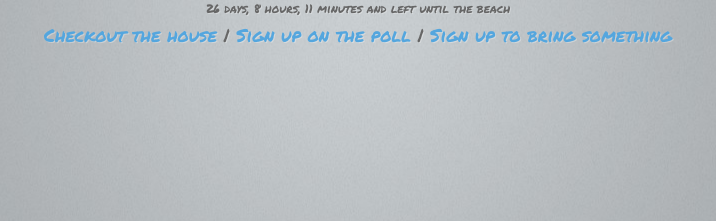
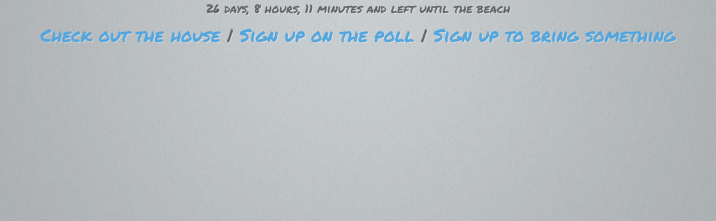
Before and after one commit to andyhull/countdown, a plain HTML site: page index.html in a window 1280 px wide. Shown: the part 384-605 px from the top of the page, 282-998 px from the left. Drawn offline with nearby package versions, Linux system fonts and the light colour scheme; a web font is replaced by a local one.

Commit message:
fixing a typo

```diff
--- a/index.html
+++ b/index.html
@@ -23,7 +23,7 @@
 
 		<p id="note"></p>
       <div class="note">
-        <a href="https://www.treasurerealty.com/vrmgr/rental/DetailPage.aspx?PropertyId=721&WebCode=all&ReturnPath=/vrmgr/search/webgrouplist.aspx">Checkout the house</a> |
+        <a href="https://www.treasurerealty.com/vrmgr/rental/DetailPage.aspx?PropertyId=721&WebCode=all&ReturnPath=/vrmgr/search/webgrouplist.aspx">Check out the house</a> |
         <a href="http://www.doodle.com/idvv2e7vqucfvihg">Sign up on the poll</a> |
         <a href="https://docs.google.com/spreadsheet/ccc?key=0AhvLKgHKLMFudGRLV18wREZrSHBRMU93SDhYVG9SQ3c#gid=0">Sign up to bring something</a>
       </div>
```
